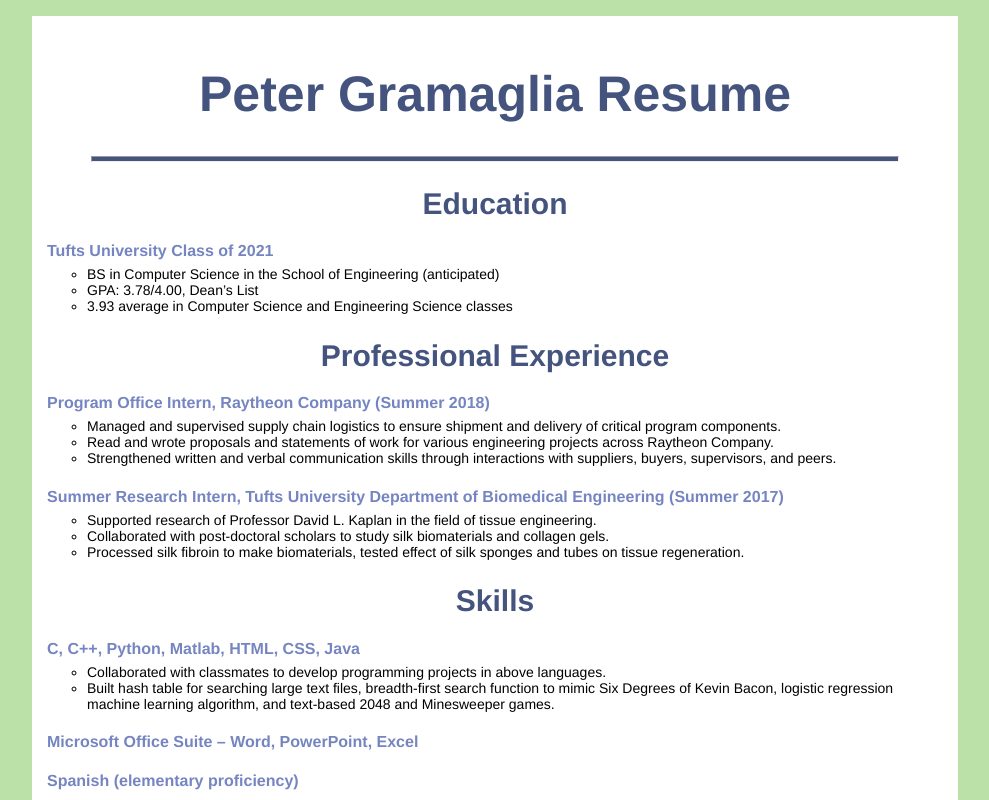
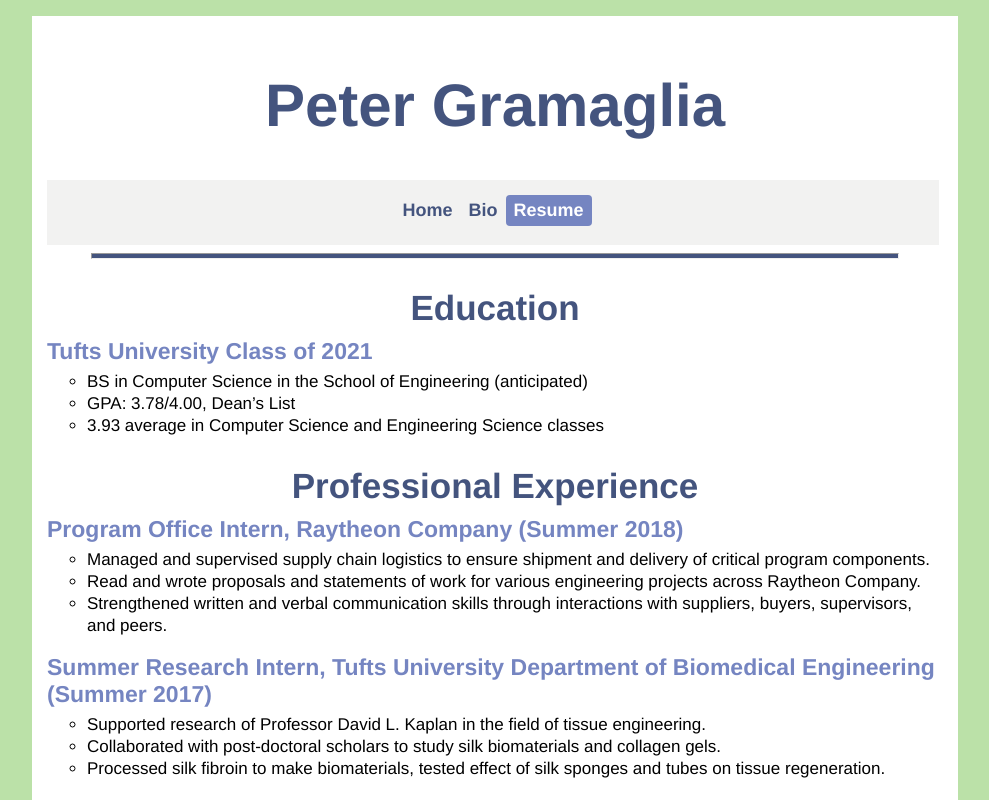
Before and after one commit to petergramaglia/petergramaglia.github.io, a plain HTML site: page resume.html in a window 1280 px wide. Shown: the top 800 px of the page, without its empty margins (145-1134 px from the left). Drawn offline with Linux system fonts and the light colour scheme.

Commit message:
menu centering

```diff
--- a/resume.html
+++ b/resume.html
@@ -12,7 +12,16 @@
 
 <body>
   <div id="pagewrap">
-    <h1 class="header"> Peter Gramaglia Resume</h1>
+    <h1 class="header"> Peter Gramaglia </h1>
+    <div class="menu">
+        <div class="header-right">
+
+
+          <a href="http://petergramaglia.github.io/index.html">Home</a>
+          <a href="http://petergramaglia.github.io/bio.html">Bio</a>
+          <a class="active" href="http://petergramaglia.github.io/resume.html">Resume</a>
+        </div>
+      </div>
         <hr />
         <h2 class="header">Education</h2>
     <h4 class="header">Tufts University Class of 2021</h4>
--- a/style.css
+++ b/style.css
@@ -21,7 +21,7 @@ title {
 
 h1 {
   font-family: "Helvetica";
-  font-size: 50px;
+  font-size: 60px;
   text-align: center;
   color:  #44547e;
 
@@ -29,7 +29,7 @@ h1 {
 
 h2 {
   font-family: "Helvetica";
-  font-size: 30px;
+  font-size: 35px;
   text-align: center;
   color: #44547e;
   margin-bottom: 6px;
@@ -37,34 +37,36 @@ h2 {
 
 h3 {
   font-family: "Helvetica";
-  font-size: 16px;
+  font-size: 23px;
   text-align: center;
 }
 
 h4 {
   font-family: "Helvetica";
-  font-size: 16px;
+  font-size: 23px;
   color: #7585c1;
+  margin-top: 10px;
   margin-bottom: 1px;
 }
 
 ul {
   list-style-type: circle;
   font-family: helvetica;
-  font-size: 14px;
+  font-size: 17px;
   text-align: left;
   margin-top: 6px;
+  line-height: 22px;
 }
 
 p {
   font-family: helvetica;
-  font-size: 14px;
+  font-size: 17px;
   text-align: left;
 }
 
 img {
   width: 300px;
-  border-radius: 15%;
+  border-radius: 5%;
   max-width: 100%;
   height: auto;
 }
@@ -74,3 +76,33 @@ hr {
   height: 4px;
   background: #44547e;
 }
+
+.menu {
+  overflow: hidden;
+  background-color: #f2f2f1;
+  padding: 15px 7px;
+  width: 98%;
+  text-align: center;
+}
+
+.menu a {
+  font-family: helvetica;
+  float: left;
+  color: #44547e;
+  font-weight: bold;
+  padding: 8px;
+  text-decoration: none;
+  line-height: 15px;
+  border-radius: 4px;
+}
+
+.menu a.active {
+  background-color: #7585c1;
+  color: white;
+}
+
+.header-right {
+  font-size: 18px;
+  float: none;
+  display: inline-block;
+}
```
Also changed, not shown: bio.html (+11 -3 lines), index.html (+14 -2 lines).
